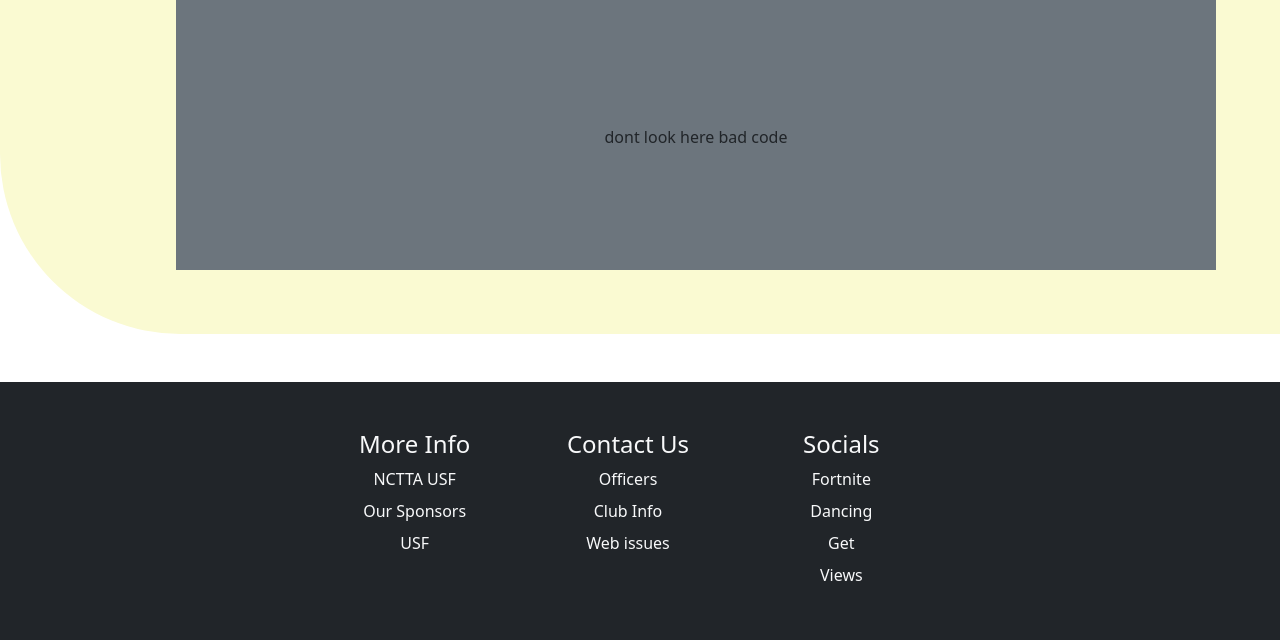
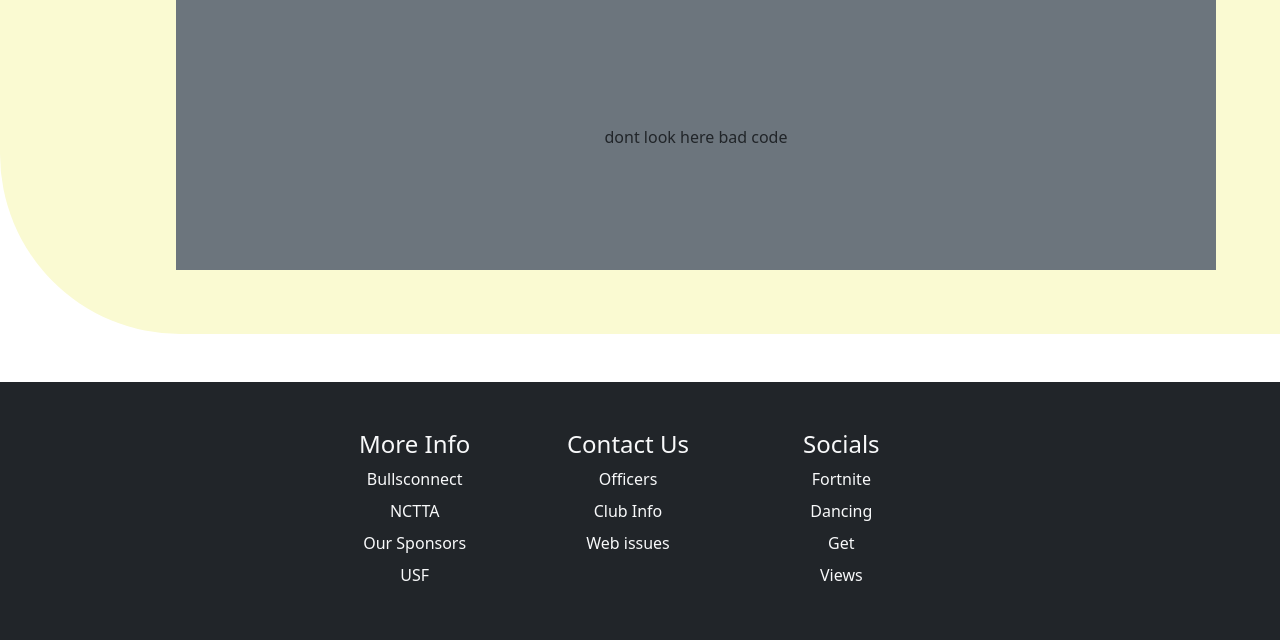
Before and after one commit to USFTT/USFTT.github.io, a plain HTML site: page index.html in a window 1280 px wide. Shown: the part 2270-2910 px from the top of the page. Drawn offline with nearby package versions, Linux system fonts and the light colour scheme.

Commit message:
footer update

```diff
--- a/templates/footer.html
+++ b/templates/footer.html
@@ -3,7 +3,10 @@
     <h4>More Info</h4>
     <ul class="nav flex-column">
       <li class="nav-item mb-2">
-        <a href="#" class="nav-link p-0 text-body-secondary">NCTTA USF</a>
+        <a href="https://bullsconnect.usf.edu/feeds?type=club&type_id=58599&tab=home" class="nav-link p-0 text-body-secondary">Bullsconnect</a>
+      </li>
+      <li class="nav-item mb-2">
+        <a href="#" class="nav-link p-0 text-body-secondary">NCTTA</a>
       </li>
       <li class="nav-item mb-2">
         <a href="#" class="nav-link p-0 text-body-secondary">Our Sponsors</a>
```
